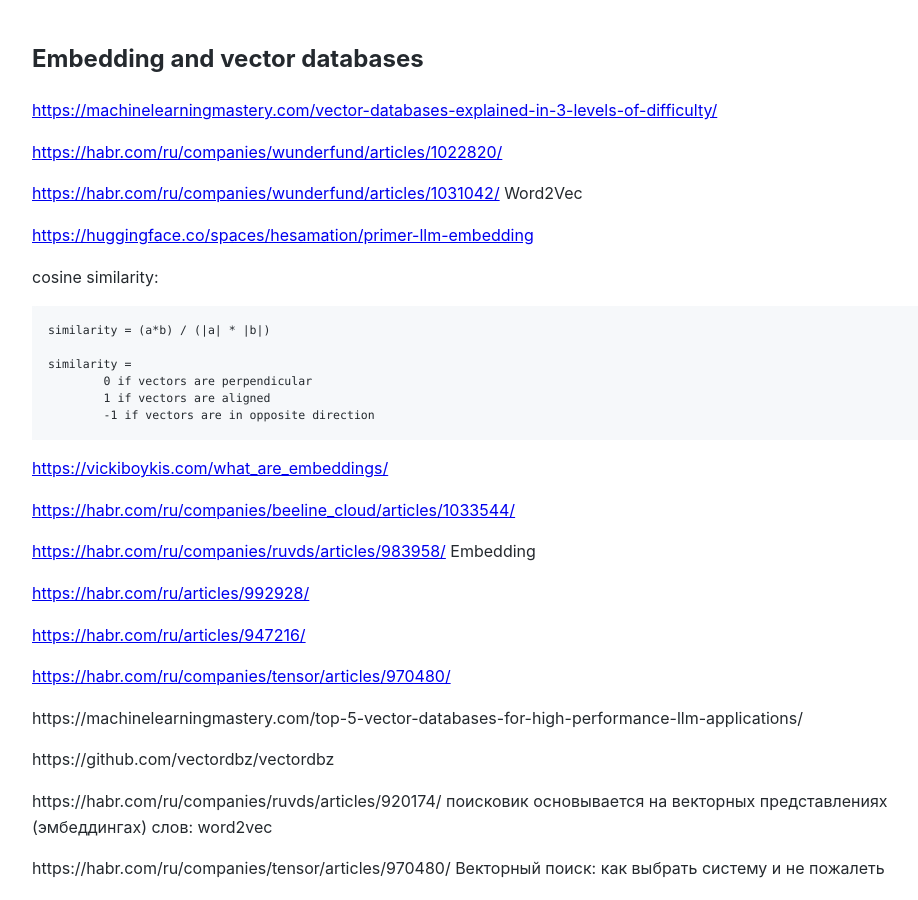
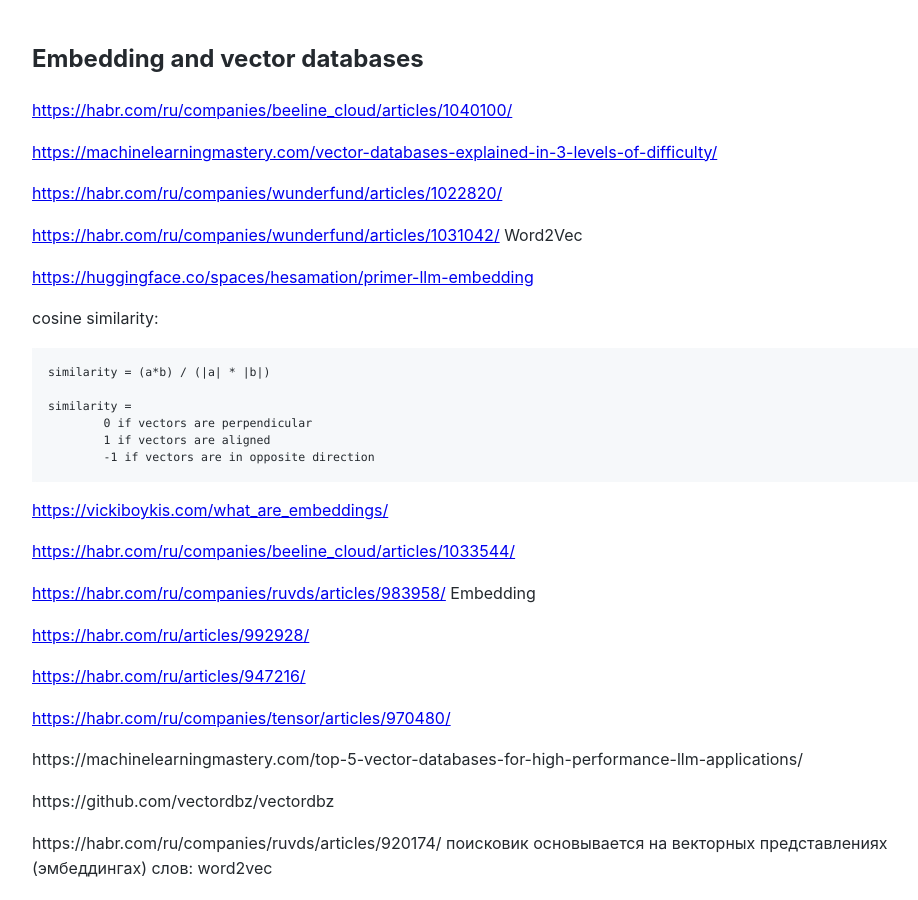
Before and after one commit to Michael-Lubinsky/michael-lubinsky.github.com, a Jekyll site: the page built from vector_db/vector_db.md, in a window 1280 px wide and 900 px high. Shown: the whole window, without its empty margins (158-1076 px from the left). Built offline with Jekyll 4.4.1, drawn with Linux system fonts in a browser that asks for light colours; our own code applies the rules of GitHub Pages for plain Markdown files.

Commit message:
Update vector_db.md

```diff
--- a/vector_db/vector_db.md
+++ b/vector_db/vector_db.md
@@ -1,4 +1,6 @@
 ## Embedding and vector databases
+
+<https://habr.com/ru/companies/beeline_cloud/articles/1040100/>
 
 <https://machinelearningmastery.com/vector-databases-explained-in-3-levels-of-difficulty/>
 
```
